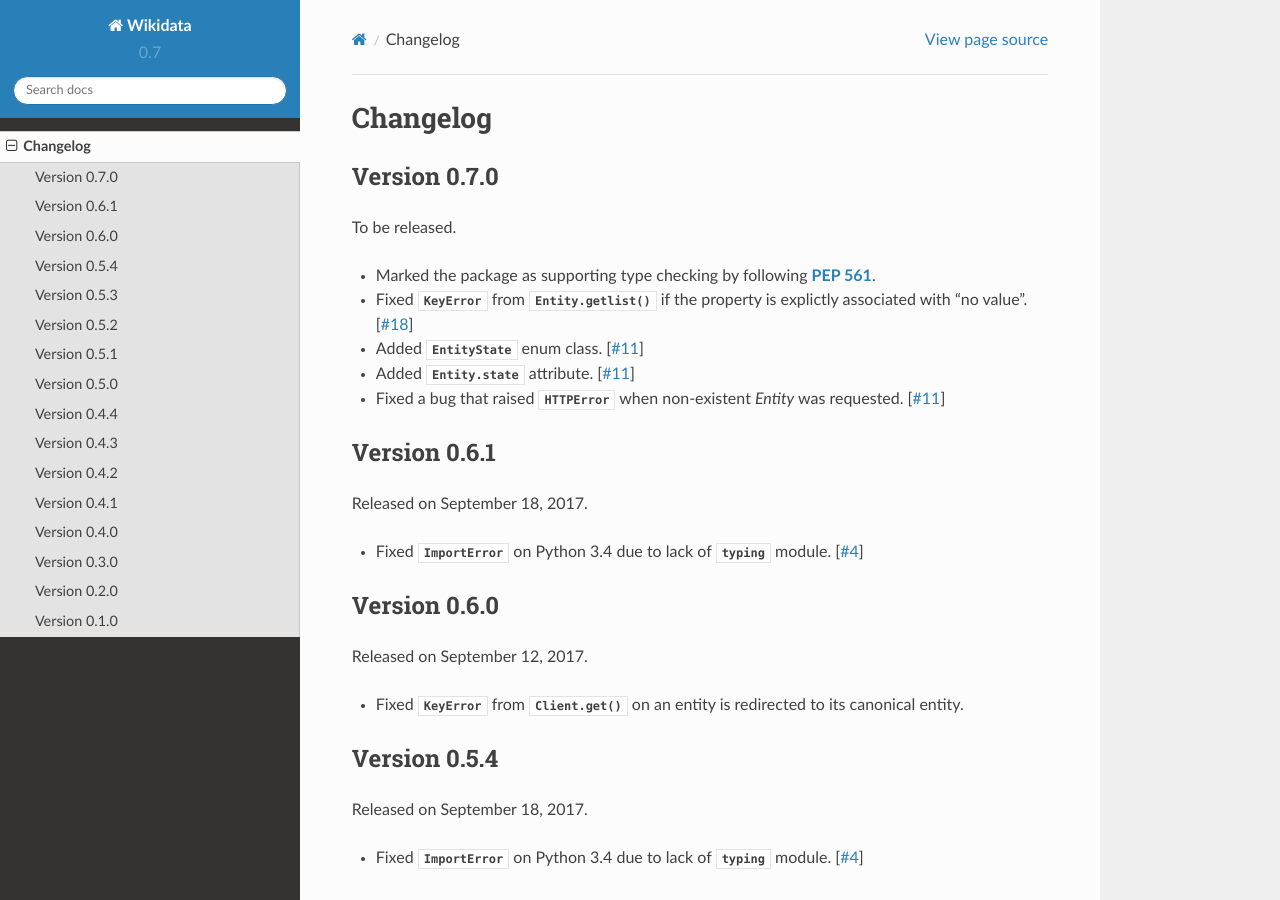
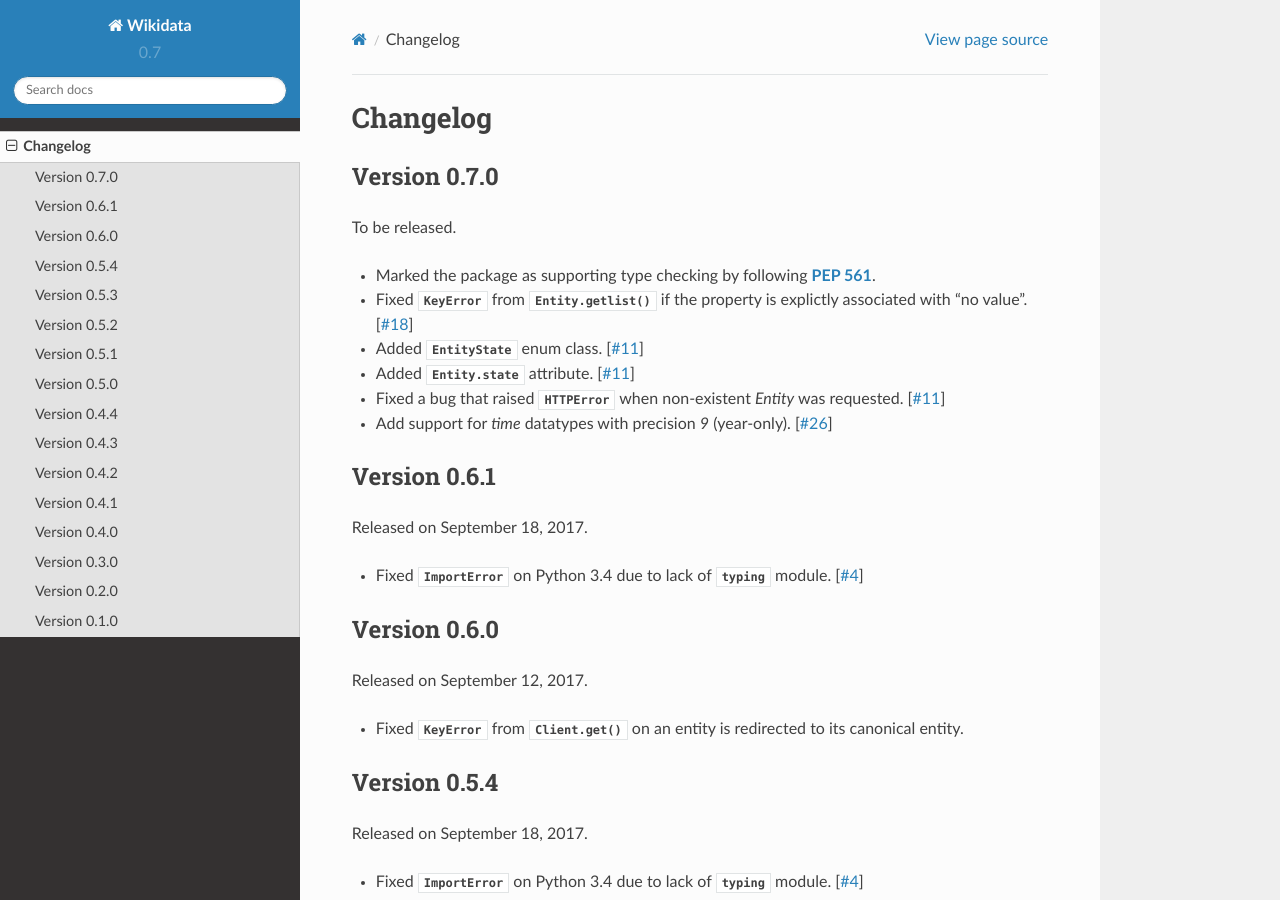
Before and after one commit to dahlia/wikidata, a Sphinx documentation site: the page built from docs/changes.rst, in a window 1280 px wide and 900 px high. Built offline with Sphinx 7.4.7 and the Read the Docs theme 2.0.0, drawn with Linux system fonts in a browser that asks for light colours.

Commit message:
Update changelog.

```diff
--- a/docs/changes.rst
+++ b/docs/changes.rst
@@ -15,6 +15,7 @@ To be released.
   [:pr:`11`]
 - Fixed a bug that raised :exc:`~urllib.error.HTTPError` when
   non-existent `Entity` was requested.  [:pr:`11`]
+- Add support for `time` datatypes with precision `9` (year-only).  [:pr:`26`]
 
 Version 0.6.1
 -------------
```
